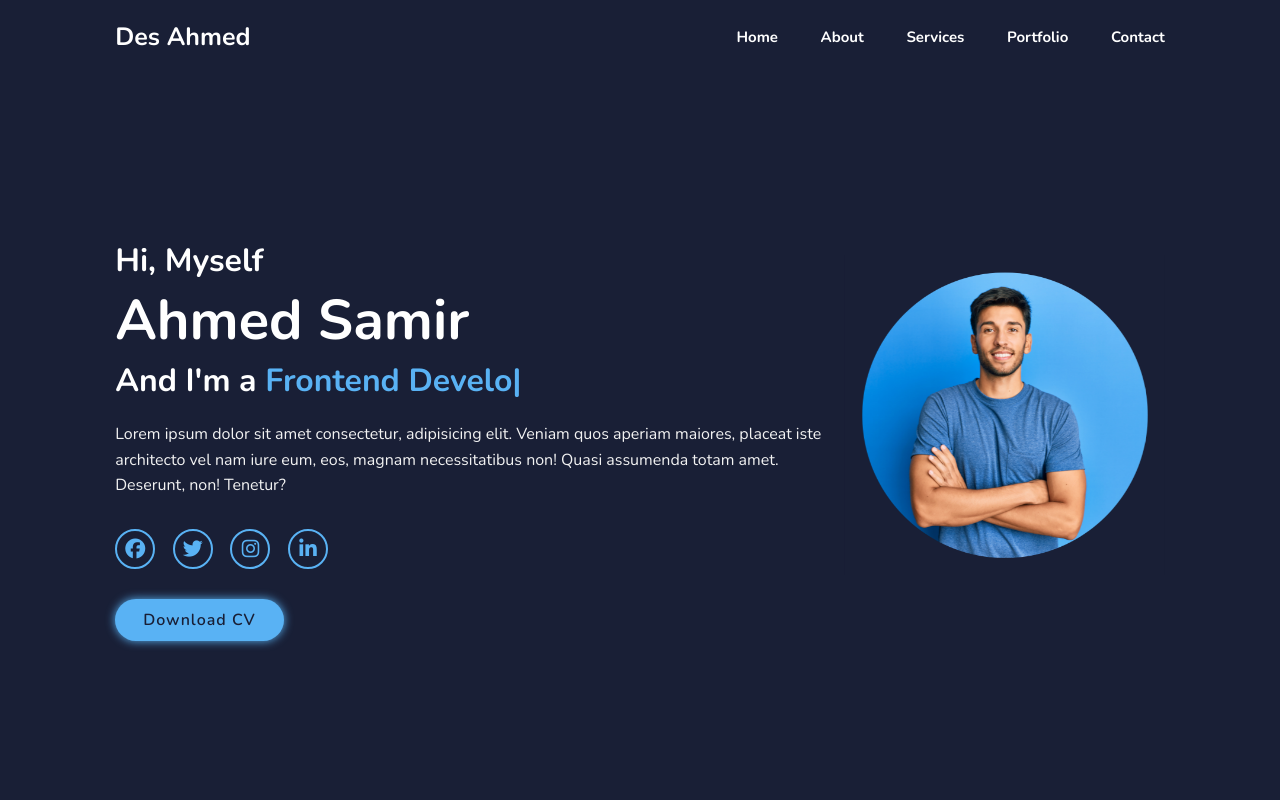
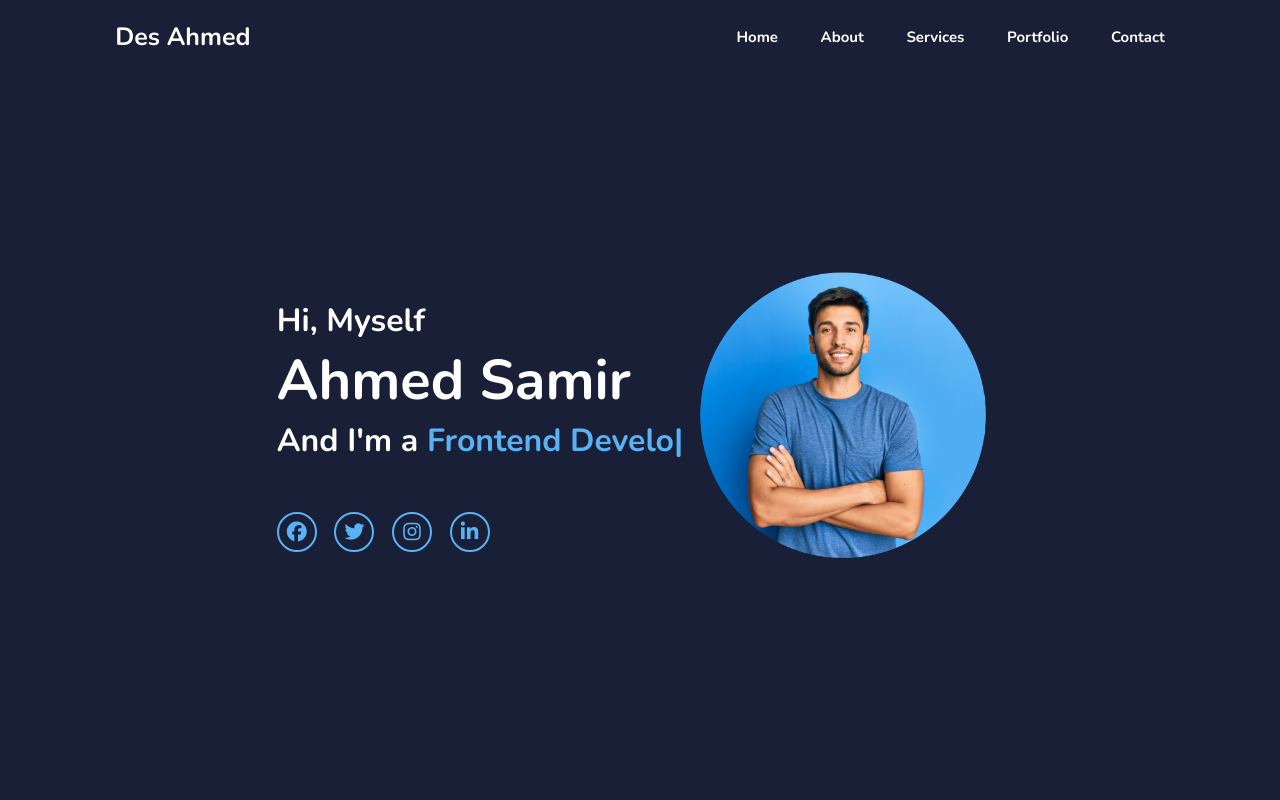
Before and after one commit to devAhmed2023/my-resume, a plain HTML site: page index.html in a window 1280 px wide. Shown: the top 800 px of the page. Drawn offline with nearby package versions, Linux system fonts and the light colour scheme.

Commit message:
Update index.html

```diff
--- a/index.html
+++ b/index.html
@@ -33,14 +33,13 @@
             <h3>Hi, Myself</h3>
             <h1>Ahmed Samir</h1>
             <h3>And I'm a <span class="multiple-text"></span></h3>
-            <p>Lorem ipsum dolor sit amet consectetur, adipisicing elit. Veniam quos aperiam maiores, placeat iste architecto vel nam iure eum, eos, magnam necessitatibus non! Quasi assumenda totam amet. Deserunt, non! Tenetur?</p>
+
             <div class="social-media">
                 <a href="#"><i class="fab fa-facebook"></i></a>
                 <a href="#"><i class="fab fa-twitter"></i></a>
                 <a href="#"><i class="fab fa-instagram"></i></a>
                 <a href="#"><i class="fab fa-linkedin-in"></i></a>
             </div>
-            <a href="#" class="btn">Download CV</a>
         </div>
 
         <div class="home-img">
```
